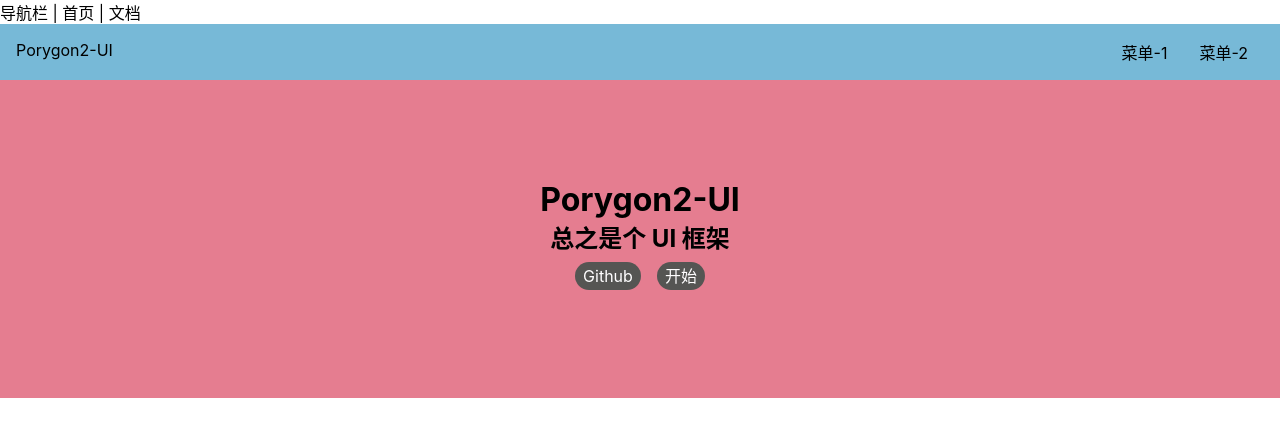
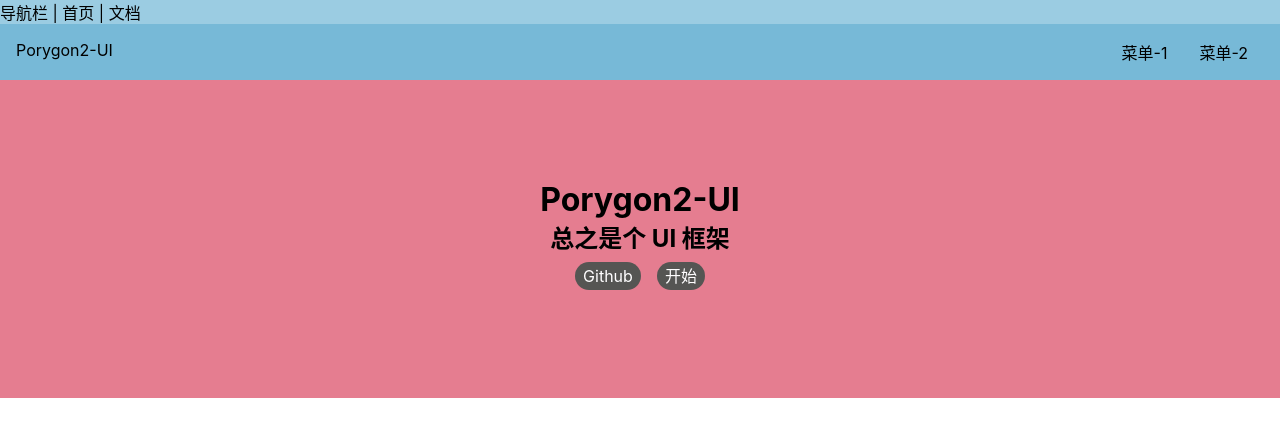
Before and after one commit to Ruaxin/Porygon2-UI, a Vue app: page / in a window 1280 px wide. Shown: the top 436 px of the page. Built offline with nearby package versions, Linux system fonts and the light colour scheme.

Commit message:
给App加个背景色

```diff
--- a/src/App.vue
+++ b/src/App.vue
@@ -1,5 +1,5 @@
 <template>
-  <div>
+  <div class="topBar">
     导航栏
     |
     <router-link to="/">首页</router-link>
@@ -14,3 +14,8 @@
     name: 'App',
   }
 </script>
+<style lang="scss" scoped>
+  .topBar{
+    background: #9bcce2;
+  }
+</style>
```
